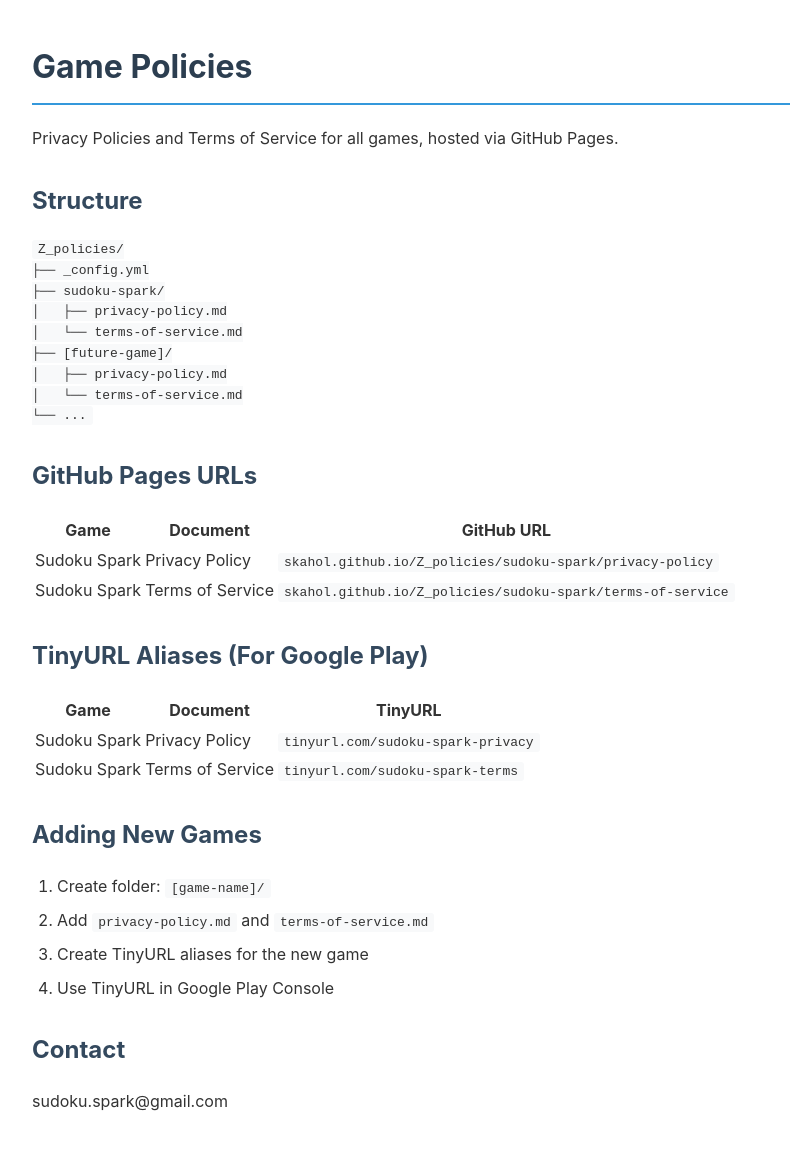
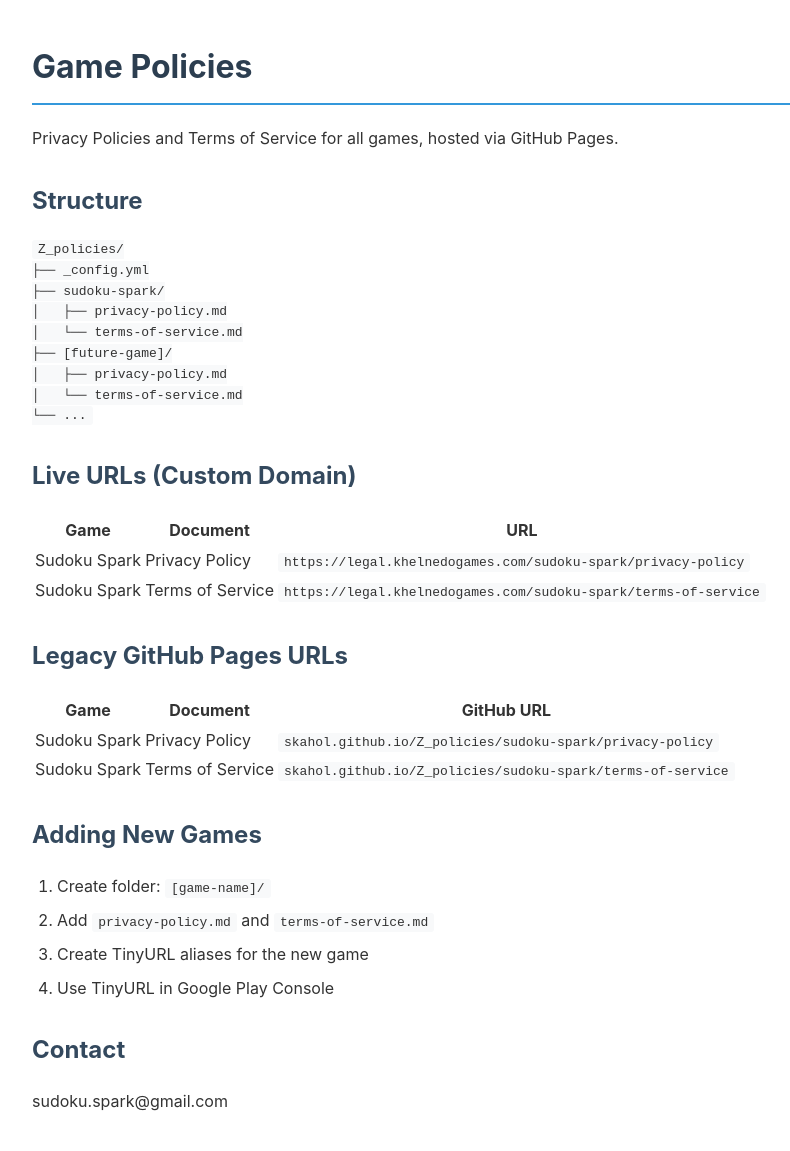
Before and after one commit to skahol/Z_policies, a Jekyll site: the page built from README.md, in a window 1280 px wide. Shown: the whole page, without its empty margins (208-998 px from the left). Built offline with Jekyll 4.4.1, drawn with Linux system fonts in a browser that asks for light colours; our own code applies the rules of GitHub Pages for plain Markdown files.

Commit message:
feat: add custom domain legal.khelnedogames.com

````diff
--- /dev/null
+++ b/CNAME
@@ -0,0 +1 @@
+legal.khelnedogames.com
--- a/README.md
+++ b/README.md
@@ -16,19 +16,19 @@ Z_policies/
 └── ...
 ```
 
-## GitHub Pages URLs
+## Live URLs (Custom Domain)
+
+| Game | Document | URL |
+|------|----------|-----|
+| Sudoku Spark | Privacy Policy | `https://legal.khelnedogames.com/sudoku-spark/privacy-policy` |
+| Sudoku Spark | Terms of Service | `https://legal.khelnedogames.com/sudoku-spark/terms-of-service` |
+
+## Legacy GitHub Pages URLs
 
 | Game | Document | GitHub URL |
 |------|----------|------------|
 | Sudoku Spark | Privacy Policy | `skahol.github.io/Z_policies/sudoku-spark/privacy-policy` |
 | Sudoku Spark | Terms of Service | `skahol.github.io/Z_policies/sudoku-spark/terms-of-service` |
-
-## TinyURL Aliases (For Google Play)
-
-| Game | Document | TinyURL |
-|------|----------|---------|
-| Sudoku Spark | Privacy Policy | `tinyurl.com/sudoku-spark-privacy` |
-| Sudoku Spark | Terms of Service | `tinyurl.com/sudoku-spark-terms` |
 
 ## Adding New Games
 
--- a/_config.yml
+++ b/_config.yml
@@ -1,6 +1,8 @@
 # GitHub Pages Configuration
-title: Sudoku Spark
-description: Privacy Policy and Terms of Service
+title: Khelnedo Games - Legal
+description: Privacy Policies and Terms of Service for Khelnedo Games
+url: "https://legal.khelnedogames.com"
+baseurl: ""
 markdown: kramdown
 
 # No theme - using custom minimal layout
````
